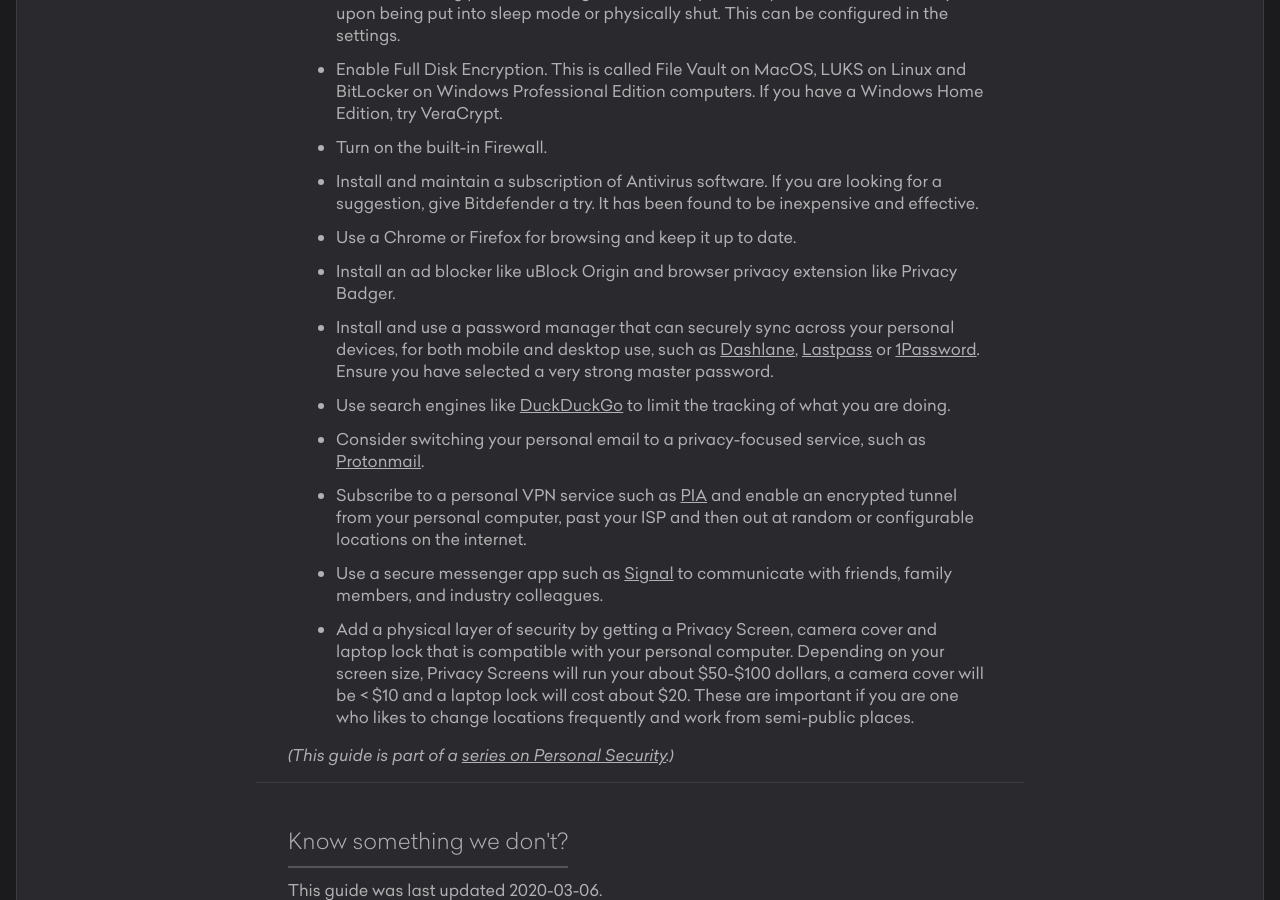
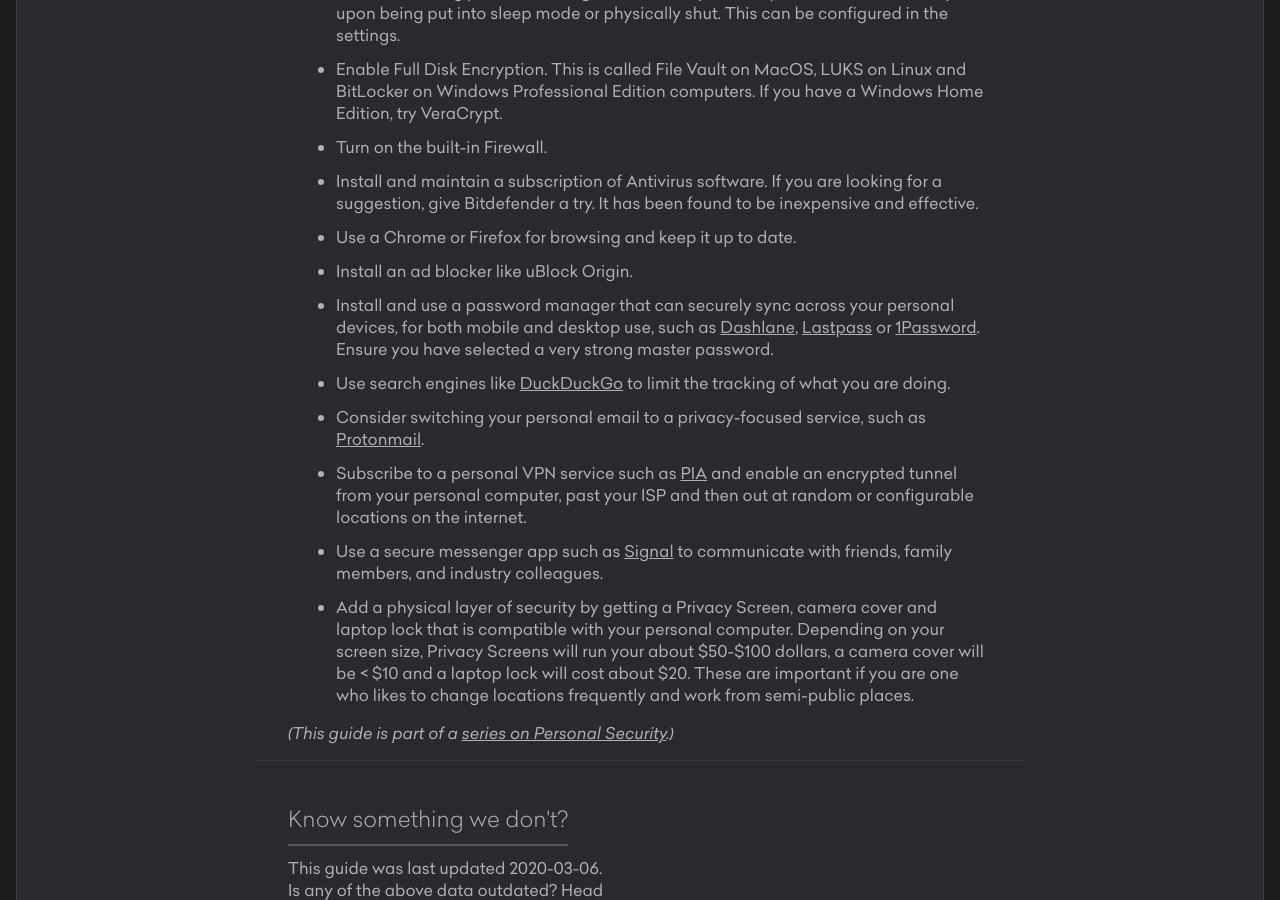
Before and after one commit to krakensecuritylabs/canisecure, a Jekyll site: the page built from _guides/personalcomputer.md, in a window 1280 px wide and 900 px high, scrolled down 441 px. Built offline with Jekyll 4.4.1, drawn with Linux system fonts in a browser that asks for light colours.

Commit message:
Remove Privacy Badger as we already have uBlock Origin
The Privacy Badger vastly overlaps with uBlock Origin. The net gain is negligible while significant risk is being introduced by any next browser plugin (could get hijacked etc). Also, the two plugins were not designed to work together and can interact in unexpected ways. Less is more. For details search /r/privacytoolsio community.

```diff
--- a/_guides/personalcomputer.md
+++ b/_guides/personalcomputer.md
@@ -18,7 +18,7 @@
 
 -   Use a Chrome or Firefox for browsing and keep it up to date.
 
--   Install an ad blocker like uBlock Origin and browser privacy extension like Privacy Badger.
+-   Install an ad blocker like uBlock Origin.
 
 -   Install and use a password manager that can securely sync across your personal devices, for both mobile and desktop use, such as [Dashlane](https://www.dashlane.com/), [Lastpass](https://www.lastpass.com/) or [1Password](https://1password.com/). Ensure you have selected a very strong master password.
 
```
